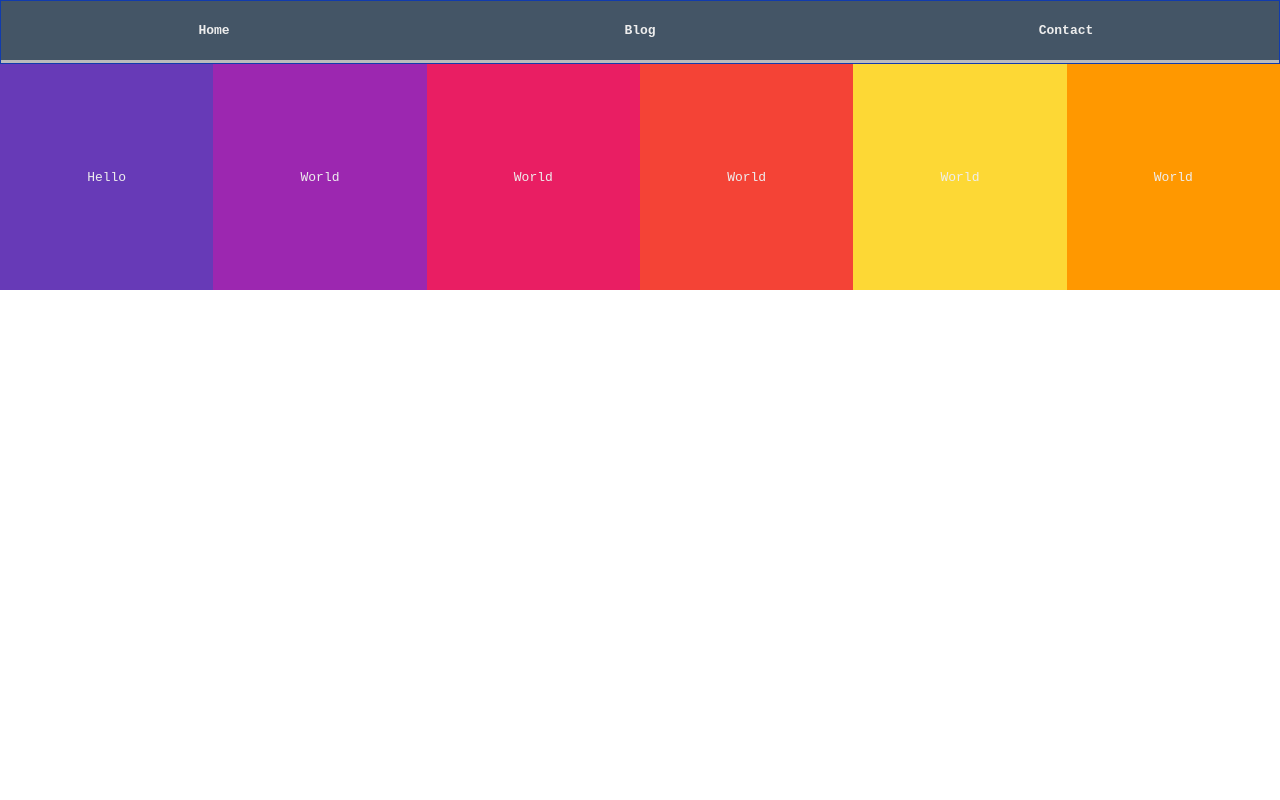
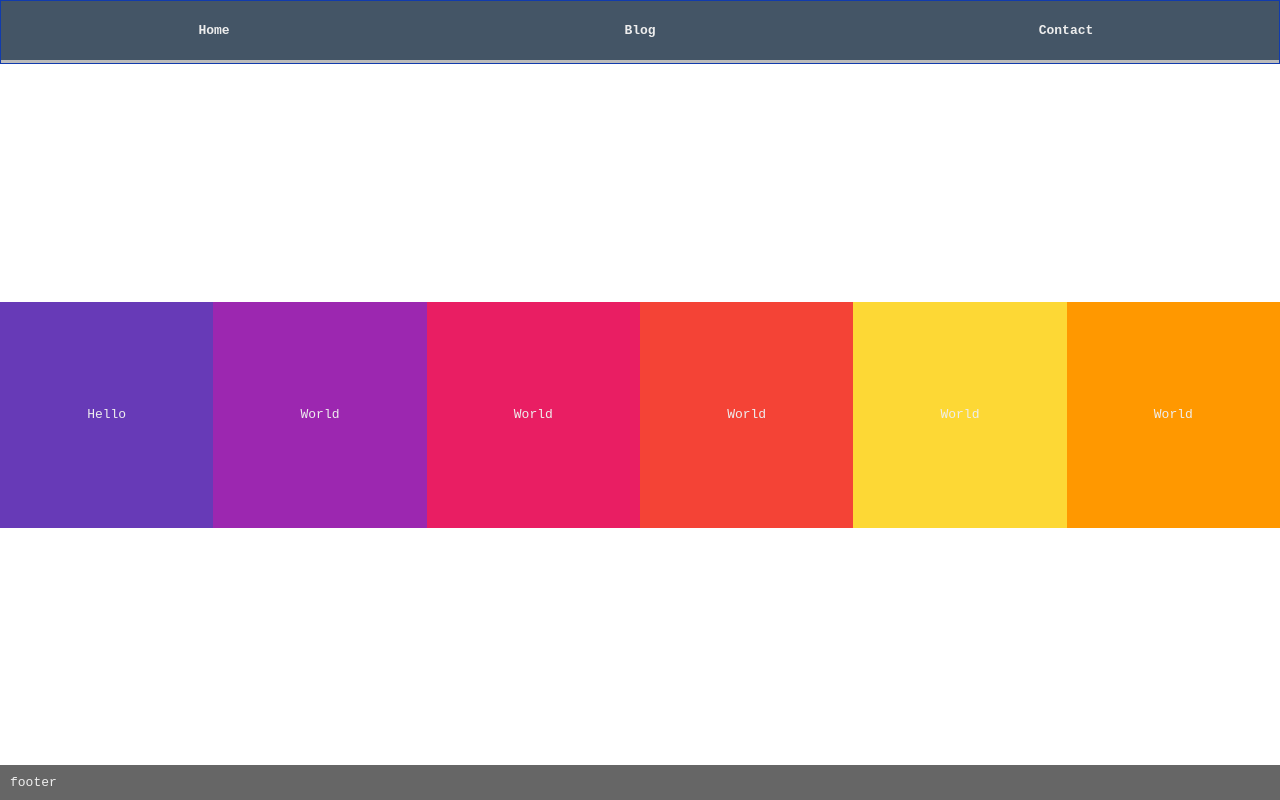
Before and after one commit to saratonite/css-workshops, a website: page src/flexbox/index.html in a window 1280 px wide. Drawn offline with Linux system fonts and the light colour scheme.

Commit message:
Added footer

```diff
--- a/src/flexbox/index.html
+++ b/src/flexbox/index.html
@@ -59,12 +59,22 @@
 
 }
 
+
+	.app-container{
+
+		display: flex;
+		flex-direction: column;
+		min-height: 100vh;
+
+
+	}
+
 	/* Boxes */
 	.f-container {
 		display: flex;
-		background-color: #f56;
 		flex-direction: row;;
 		align-items: center;
+		flex-grow: 1;
 	}
 
 	.f-item {
@@ -81,12 +91,21 @@
 		opacity: .6;
 	}
 
+	/* Footer */
+
+	footer{
+
+		background-color: #666;
+		padding: 10px;
+		color: #efefef;
+	}
+
 
 
 	</style>
 
 </head>
-<body>
+<body class="app-container">
 	<nav class="flex-nav">
 		<ul>
 			<li><a href="#">Home</a></li>
@@ -118,6 +137,9 @@
 
 
 	</div>
+	<footer>
+		footer
+	</footer>
 
 </body>
 </html>
```
